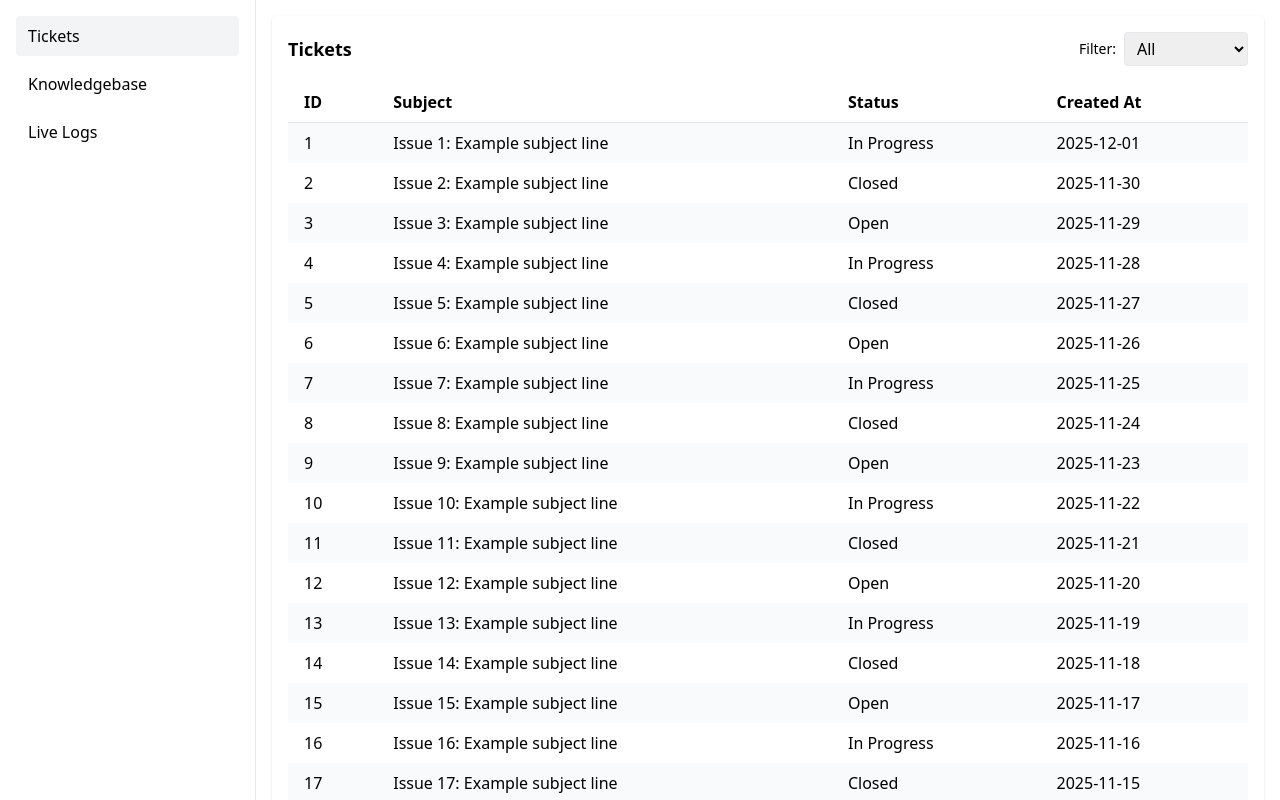
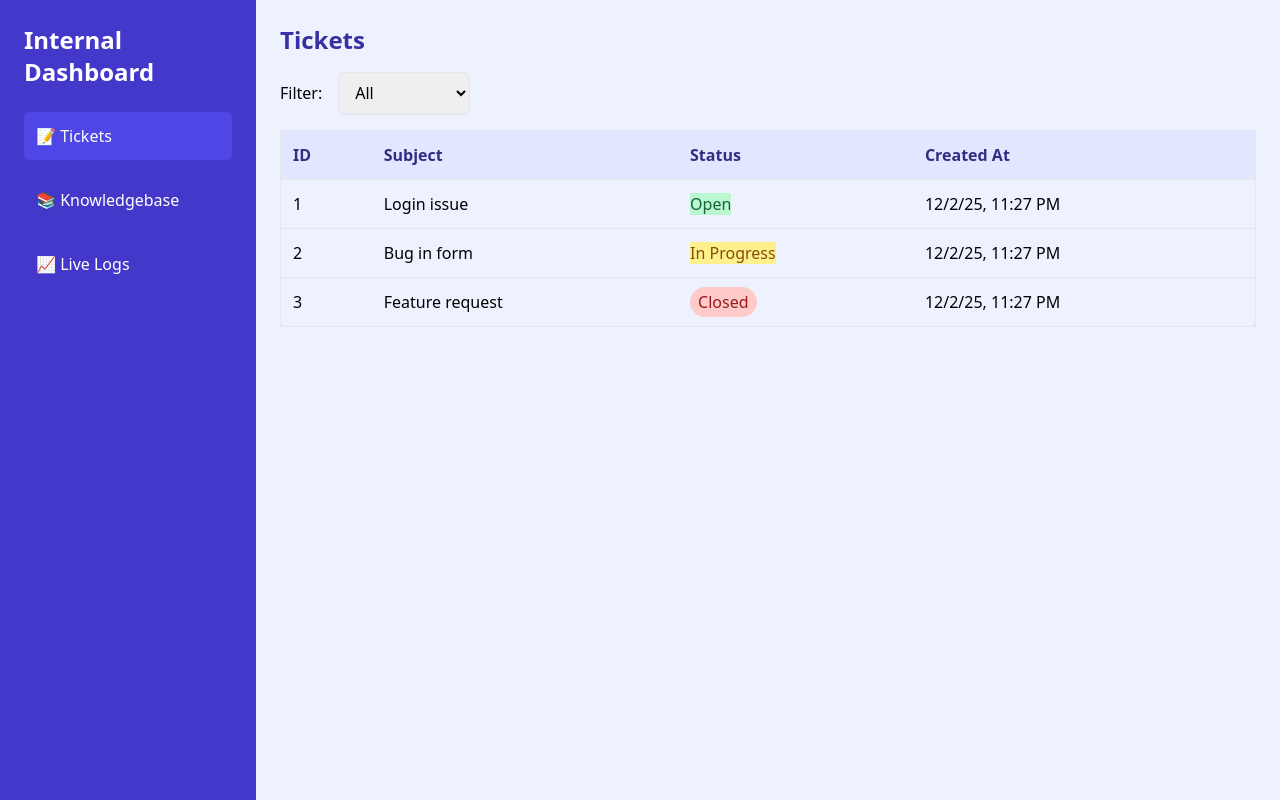
Before and after one commit to Rachit2030/Coding-Assessment, an Angular app in the folder messaging_app/webpage/: page /tickets in a window 1280 px wide. Shown: the top 800 px of the page. Built offline with nearby package versions, Linux system fonts and the light colour scheme.

Commit message:
Dashboard UI improvements

```diff
--- a/messaging_app/webpage/src/app/app.component.html
+++ b/messaging_app/webpage/src/app/app.component.html
@@ -1,27 +1,9 @@
-<div class="min-h-screen flex flex-col md:flex-row">
-
-  <!-- Sidebar / Mobile Menu -->
-  <nav class="bg-white border-b md:border-r p-4 md:w-64 flex-shrink-0">
-
-    <!-- Mobile hamburger button -->
-    <div class="flex justify-between items-center md:hidden mb-4">
-      <h2 class="text-lg font-semibold">Support Dashboard</h2>
-      <button (click)="toggleMenu()" class="text-2xl font-bold focus:outline-none">
-        ☰
-      </button>
-    </div>
-
-    <!-- Nav links -->
-    <div
-      [class.hidden]="isMobileView && !menuOpen"
-      class="space-y-4 md:block transition-all duration-300"
-    >
-      <app-nav></app-nav>
-    </div>
-  </nav>
+<div class="flex h-screen overflow-hidden bg-indigo-50">
+  <!-- Sidebar for desktop & mobile -->
+  <app-nav></app-nav>
 
   <!-- Main content -->
-  <main class="flex-1 p-4">
+  <div class="flex-1 overflow-auto p-4 md:p-6">
     <router-outlet></router-outlet>
-  </main>
+  </div>
 </div>
--- a/messaging_app/webpage/src/app/knowledgebase/knowledgebase.component.html
+++ b/messaging_app/webpage/src/app/knowledgebase/knowledgebase.component.html
@@ -1,28 +1,27 @@
-<div class="bg-white p-4 rounded shadow">
-  <div class="flex items-center justify-between mb-4">
-    <h3 class="text-lg font-semibold">Knowledgebase Editor</h3>
-    <div>
+<div class="bg-white rounded-xl shadow-lg p-6 space-y-4">
+  <div class="flex justify-between items-center">
+    <h3 class="text-2xl font-semibold text-indigo-800">Knowledgebase Editor</h3>
+    <div class="space-x-2">
       <button (click)="preview = !preview"
-              class="px-2 py-1 md:px-3 md:py-2 border rounded mr-2 text-sm md:text-base">
-        {{ preview ? 'Edit' : 'Preview' }}
+              class="px-4 py-2 rounded-lg bg-indigo-500 text-white hover:bg-indigo-600 transition">
+        {{preview ? 'Edit' : 'Preview'}}
       </button>
-
       <button (click)="save()"
-              class="px-2 py-1 md:px-3 md:py-2 border rounded text-sm md:text-base">
+              class="px-4 py-2 rounded-lg bg-green-500 text-white hover:bg-green-600 transition">
         Save
       </button>
     </div>
   </div>
 
-  <!-- EDIT MODE -->
+  <!-- Editor -->
   <div *ngIf="!preview">
-    <textarea [(ngModel)]="content" rows="14"
-              class="w-full h-60 md:h-96 border rounded p-2 font-mono">
-    </textarea>
+    <textarea [(ngModel)]="content" rows="12"
+              class="w-full border rounded-lg p-3 font-mono text-gray-700 text-sm md:text-base
+                     focus:ring focus:ring-indigo-200 focus:outline-none"></textarea>
   </div>
 
-  <!-- PREVIEW MODE -->
-  <div *ngIf="preview" class="prose max-w-none p-2 border rounded">
-    <div [innerHTML]="renderedHtml"></div>
+  <!-- Preview -->
+  <div *ngIf="preview" class="prose max-w-none p-4 border rounded-lg bg-indigo-50 text-indigo-900">
+    <div [innerHTML]="formattedContent"></div>
   </div>
 </div>
--- a/messaging_app/webpage/src/app/live-logs/live-logs.component.html
+++ b/messaging_app/webpage/src/app/live-logs/live-logs.component.html
@@ -1,6 +1,6 @@
-<div class="bg-white p-4 rounded shadow">
-  <h3 class="text-lg font-semibold mb-2">Live Logs</h3>
-  <div #logBox class="h-60 md:h-96 overflow-auto bg-black text-white font-mono p-2 rounded">
-    <div *ngFor="let l of logs">{{l}}</div>
+<div class="bg-white rounded-xl shadow-lg p-4 h-96 overflow-auto flex flex-col space-y-1">
+  <h3 class="text-2xl font-semibold text-indigo-800 mb-2">Live Logs</h3>
+  <div *ngFor="let log of logs" class="text-xs md:text-sm font-mono p-1 border-b border-gray-100">
+    <span class="text-gray-700">{{log}}</span>
   </div>
 </div>
--- a/messaging_app/webpage/src/app/nav/nav.component.html
+++ b/messaging_app/webpage/src/app/nav/nav.component.html
@@ -1,14 +1,52 @@
-<ul class="space-y-2">
-  <li>
-    <a routerLink="/tickets" routerLinkActive="bg-gray-100"
-       class="block px-3 py-2 rounded hover:bg-gray-100">Tickets</a>
-  </li>
-  <li>
-    <a routerLink="/kb" routerLinkActive="bg-gray-100"
-       class="block px-3 py-2 rounded hover:bg-gray-100">Knowledgebase</a>
-  </li>
-  <li>
-    <a routerLink="/logs" routerLinkActive="bg-gray-100"
-       class="block px-3 py-2 rounded hover:bg-gray-100">Live Logs</a>
-  </li>
-</ul>
+<!-- Mobile Hamburger: icon only, minimal margin -->
+<div class="md:hidden flex justify-end bg-indigo-700 text-white px-1 py-1">
+  <button (click)="toggleMenu()" aria-label="Open menu" class="p-0.5">
+    <svg class="w-4 h-4" fill="none" stroke="currentColor" viewBox="0 0 24 24">
+      <path *ngIf="!mobileMenuOpen"
+            stroke-linecap="round" stroke-linejoin="round" stroke-width="2"
+            d="M4 6h16M4 12h16M4 18h16" />
+      <path *ngIf="mobileMenuOpen"
+            stroke-linecap="round" stroke-linejoin="round" stroke-width="2"
+            d="M6 18L18 6M6 6l12 12" />
+    </svg>
+  </button>
+</div>
+
+<!-- Desktop sidebar (normal) -->
+<div class="hidden md:block bg-indigo-700 text-white w-64 p-6 space-y-4 h-full">
+  <h2 class="text-2xl font-bold mb-6">Internal Dashboard</h2>
+  <a routerLink="/tickets" routerLinkActive="bg-indigo-600"
+     class="block p-3 rounded-md hover:bg-indigo-600 transition-colors">📝 Tickets</a>
+  <a routerLink="/knowledgebase" routerLinkActive="bg-indigo-600"
+     class="block p-3 rounded-md hover:bg-indigo-600 transition-colors">📚 Knowledgebase</a>
+  <a routerLink="/logs" routerLinkActive="bg-indigo-600"
+     class="block p-3 rounded-md hover:bg-indigo-600 transition-colors">📈 Live Logs</a>
+</div>
+
+<!-- Mobile overlay sidebar (slides over, does NOT affect layout) -->
+<div
+  class="md:hidden fixed inset-y-0 left-0 z-50 w-64 bg-indigo-700 text-white p-6 space-y-4
+         transform transition-transform duration-300 ease-in-out"
+  [ngClass]="{
+    'translate-x-0': mobileMenuOpen,
+    '-translate-x-full': !mobileMenuOpen
+  }"
+>
+  <h2 class="text-2xl font-bold mb-6">Internal Dashboard</h2>
+  <a routerLink="/tickets" routerLinkActive="bg-indigo-600"
+     (click)="mobileMenuOpen = false"
+     class="block p-3 rounded-md hover:bg-indigo-600 transition-colors">📝 Tickets</a>
+  <a routerLink="/knowledgebase" routerLinkActive="bg-indigo-600"
+     (click)="mobileMenuOpen = false"
+     class="block p-3 rounded-md hover:bg-indigo-600 transition-colors">📚 Knowledgebase</a>
+  <a routerLink="/logs" routerLinkActive="bg-indigo-600"
+     (click)="mobileMenuOpen = false"
+     class="block p-3 rounded-md hover:bg-indigo-600 transition-colors">📈 Live Logs</a>
+</div>
+
+<!-- Dark backdrop on mobile -->
+<div
+  *ngIf="mobileMenuOpen"
+  (click)="toggleMenu()"
+  class="fixed inset-0 bg-black bg-opacity-50 z-40 md:hidden">
+</div>
--- a/messaging_app/webpage/src/app/nav/nav.component.ts
+++ b/messaging_app/webpage/src/app/nav/nav.component.ts
@@ -4,4 +4,10 @@ import { Component } from '@angular/core';
   selector: 'app-nav',
   templateUrl: './nav.component.html'
 })
-export class NavComponent {}
+export class NavComponent {
+  mobileMenuOpen: boolean = false;
+
+  toggleMenu() {
+    this.mobileMenuOpen = !this.mobileMenuOpen;
+  }
+}
--- /dev/null
+++ b/messaging_app/webpage/src/app/ticket-viewer/ticket-filter.pipe.ts
@@ -0,0 +1,10 @@
+import { Pipe, PipeTransform } from '@angular/core';
+
+@Pipe({ name: 'ticketFilter' })
+export class TicketFilterPipe implements PipeTransform {
+  transform(tickets: any[], status: string): any[] {
+    if (!tickets) return [];
+    if (!status || status === '') return tickets;
+    return tickets.filter(ticket => ticket.status === status);
+  }
+}
--- a/messaging_app/webpage/src/app/ticket-viewer/ticket-viewer.component.html
+++ b/messaging_app/webpage/src/app/ticket-viewer/ticket-viewer.component.html
@@ -1,33 +1,40 @@
-<div class="bg-white p-4 rounded shadow">
-  <div class="flex flex-col md:flex-row items-start md:items-center justify-between mb-4 gap-2">
-    <h3 class="text-lg font-semibold">Tickets</h3>
-    <div class="flex items-center gap-2">
-      <label class="text-sm">Filter:</label>
-      <select [(ngModel)]="filter" class="border rounded px-2 py-1">
-        <option>All</option>
-        <option>Open</option>
-        <option>In Progress</option>
-        <option>Closed</option>
-      </select>
-    </div>
+<div class="space-y-4">
+  <h3 class="text-2xl font-semibold text-indigo-800">Tickets</h3>
+
+  <div class="flex flex-wrap items-center space-x-4">
+    <label class="font-medium">Filter:</label>
+    <select [(ngModel)]="filter"
+            class="px-3 py-2 border rounded-lg shadow-sm focus:ring focus:ring-indigo-300">
+      <option value="">All</option>
+      <option value="Open">Open</option>
+      <option value="In Progress">In Progress</option>
+      <option value="Closed">Closed</option>
+    </select>
   </div>
 
   <div class="overflow-x-auto">
-    <table class="min-w-full text-left">
-      <thead>
-        <tr class="border-b">
-          <th class="py-2 px-2 md:px-4">ID</th>
-          <th class="py-2 px-2 md:px-4">Subject</th>
-          <th class="py-2 px-2 md:px-4">Status</th>
-          <th class="py-2 px-2 md:px-4">Created At</th>
+    <table class="min-w-full border border-gray-200 shadow-lg rounded-lg">
+      <thead class="bg-indigo-100 text-indigo-900">
+        <tr>
+          <th class="p-3 text-left">ID</th>
+          <th class="p-3 text-left">Subject</th>
+          <th class="p-3 text-left">Status</th>
+          <th class="p-3 text-left">Created At</th>
         </tr>
       </thead>
       <tbody>
-        <tr *ngFor="let t of filtered" class="odd:bg-gray-50">
-          <td class="py-2 px-2 md:px-4">{{t.id}}</td>
-          <td class="py-2 px-2 md:px-4">{{t.subject}}</td>
-          <td class="py-2 px-2 md:px-4">{{t.status}}</td>
-          <td class="py-2 px-2 md:px-4">{{t.createdAt}}</td>
+        <tr *ngFor="let ticket of tickets | ticketFilter:filter"
+            class="hover:bg-indigo-50 transition-colors cursor-pointer">
+          <td class="p-3 border-t">{{ticket.id}}</td>
+          <td class="p-3 border-t">{{ticket.subject}}</td>
+          <td class="p-3 border-t">
+            <span [ngClass]="{
+              'bg-green-200 text-green-800 px-2 py-1 rounded-full': ticket.status==='Open',
+              'bg-yellow-200 text-yellow-800 px-2 py-1 rounded-full': ticket.status==='In Progress',
+              'bg-red-200 text-red-800 px-2 py-1 rounded-full': ticket.status==='Closed'
+            }">{{ticket.status}}</span>
+          </td>
+          <td class="p-3 border-t">{{ticket.createdAt | date:'short'}}</td>
         </tr>
       </tbody>
     </table>
--- a/messaging_app/webpage/src/app/ticket-viewer/ticket-viewer.component.ts
+++ b/messaging_app/webpage/src/app/ticket-viewer/ticket-viewer.component.ts
@@ -1,29 +1,14 @@
 import { Component } from '@angular/core';
-
-type Ticket = { id: number; subject: string; status: 'Open'|'In Progress'|'Closed'; createdAt: string };
 
 @Component({
   selector: 'app-ticket-viewer',
   templateUrl: './ticket-viewer.component.html'
 })
 export class TicketViewerComponent {
-  tickets: Ticket[] = [];
-  filter: 'All'|'Open'|'In Progress'|'Closed' = 'All';
-
-  constructor() {
-    const statuses: Ticket['status'][] = ['Open','In Progress','Closed'];
-    for(let i=1;i<=25;i++){
-      this.tickets.push({
-        id: i,
-        subject: `Issue ${i}: Example subject line`,
-        status: statuses[i % 3],
-        createdAt: new Date(Date.now() - i*1000*60*60*24).toISOString().slice(0,10)
-      });
-    }
-  }
-
-  get filtered() {
-    if(this.filter === 'All') return this.tickets;
-    return this.tickets.filter(t => t.status === this.filter);
-  }
+  filter: string = ''; // default all
+  tickets = [
+    { id: 1, subject: 'Login issue', status: 'Open', createdAt: new Date() },
+    { id: 2, subject: 'Bug in form', status: 'In Progress', createdAt: new Date() },
+    { id: 3, subject: 'Feature request', status: 'Closed', createdAt: new Date() },
+  ];
 }
```
Also changed, not shown: messaging_app/webpage/src/app/app-routing.module.ts (+5 -4 lines), messaging_app/webpage/src/app/app.module.ts (+5 -3 lines), 1 other file (tests, documents, lock files or other folders).
